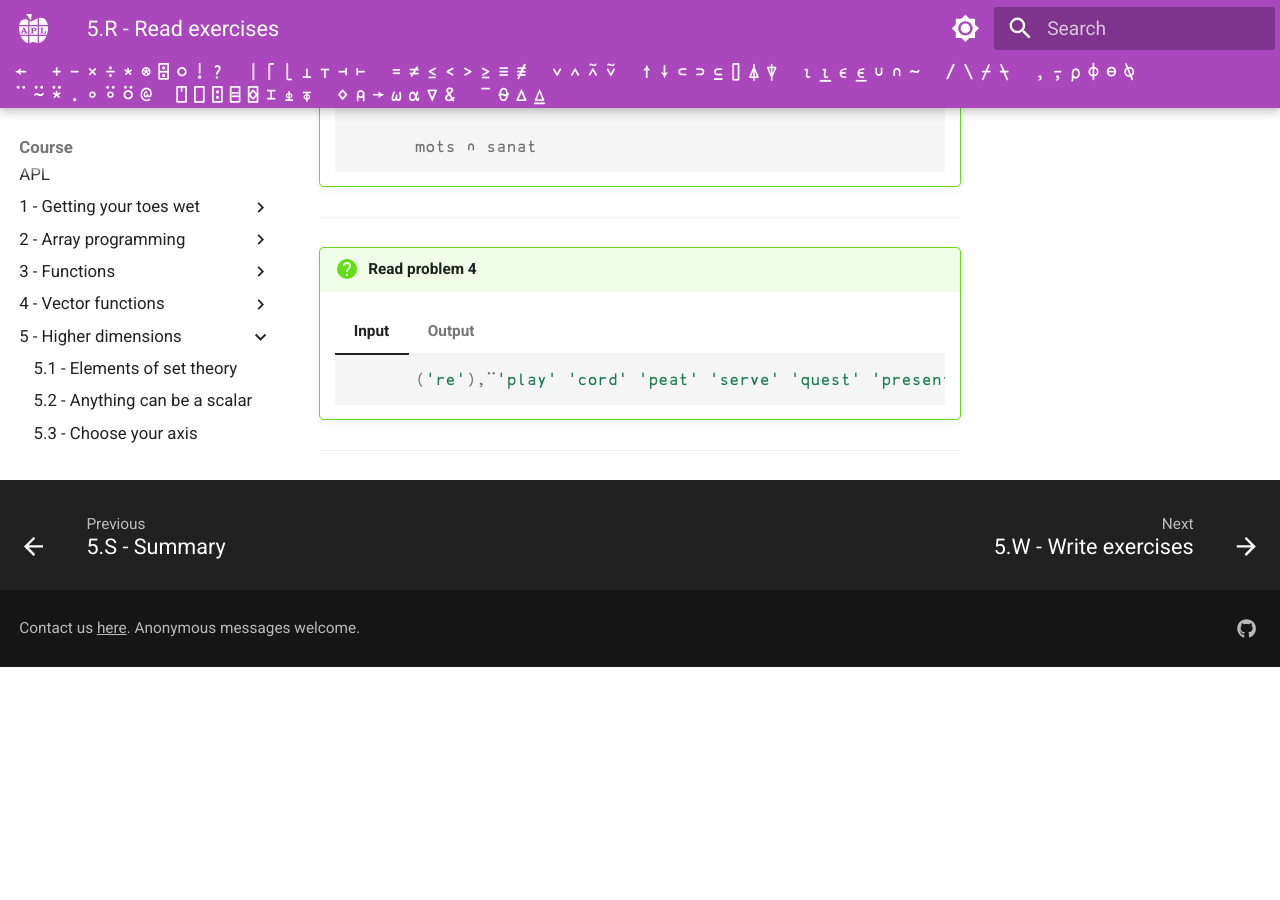
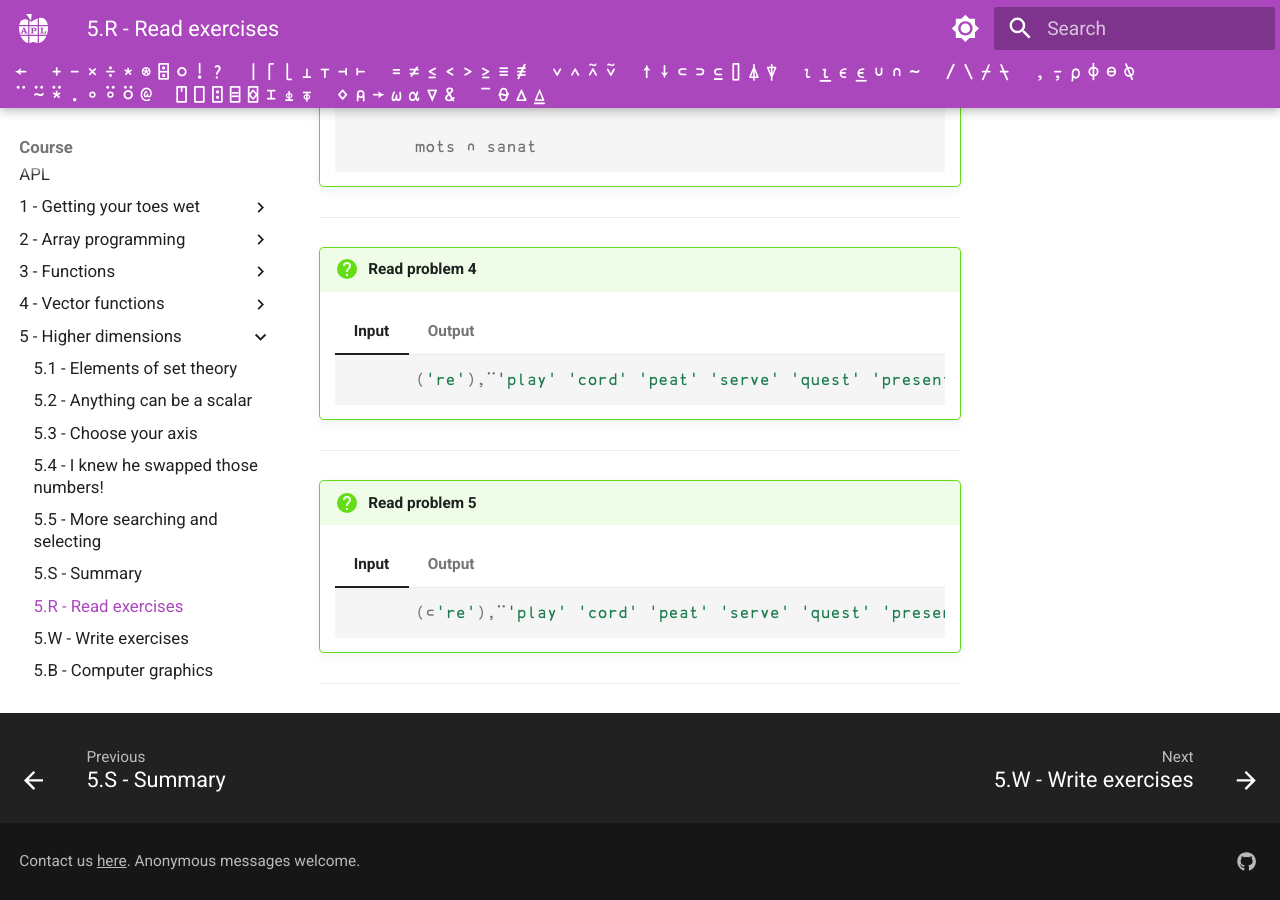
Before and after one commit to APLMOOC/APLMOOC, an MkDocs documentation site: the page built from docs/course/ch5/read.md, in a window 1280 px wide and 900 px high, scrolled down 1455 px. Built offline with MkDocs 1.6.1 and Material for MkDocs 9.7.7, drawn with Linux system fonts in a browser that asks for light colours; some web fonts are replaced; a script that is not in the unit is left out; before the commit the page ends 2122 px from its top, so only the background shows below that.

Commit message:
Add Chapter 5 Read problem 5

````diff
--- a/docs/course/ch5/read.md
+++ b/docs/course/ch5/read.md
@@ -119,3 +119,21 @@
         ```
 
 ---
+
+!!! question "Read problem 5"
+
+    === "Input"
+
+        ```apl
+              (⊂'re'),¨'play' 'cord' 'peat' 'serve' 'quest' 'present'
+
+        ```
+
+    === "Output"
+
+        ```apl
+              (⊂'re'),¨'play' 'cord' 'peat' 'serve' 'quest' 'present'
+        replay  record  repeat  reserve  request  represent
+        ```
+
+---
````
